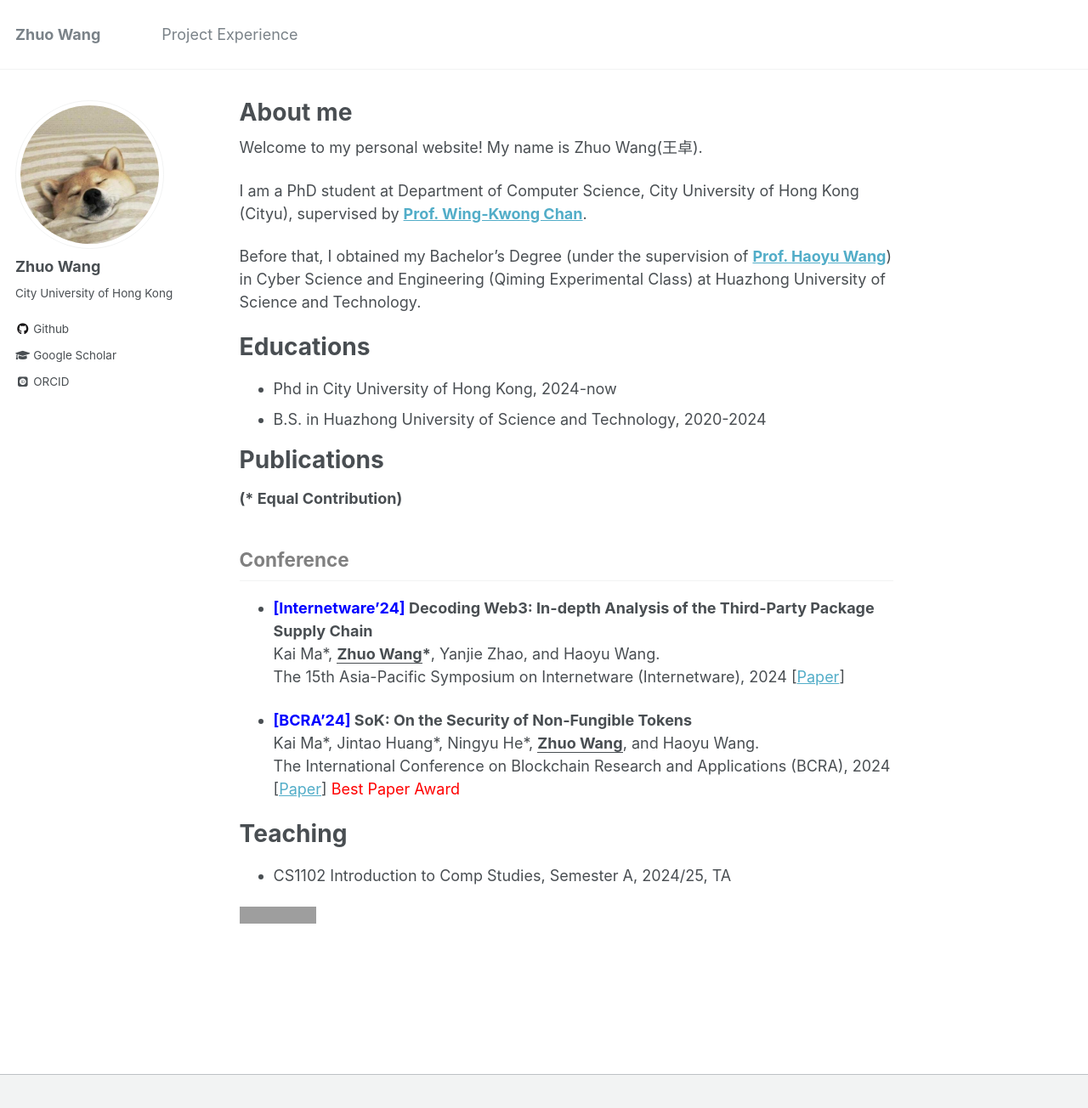
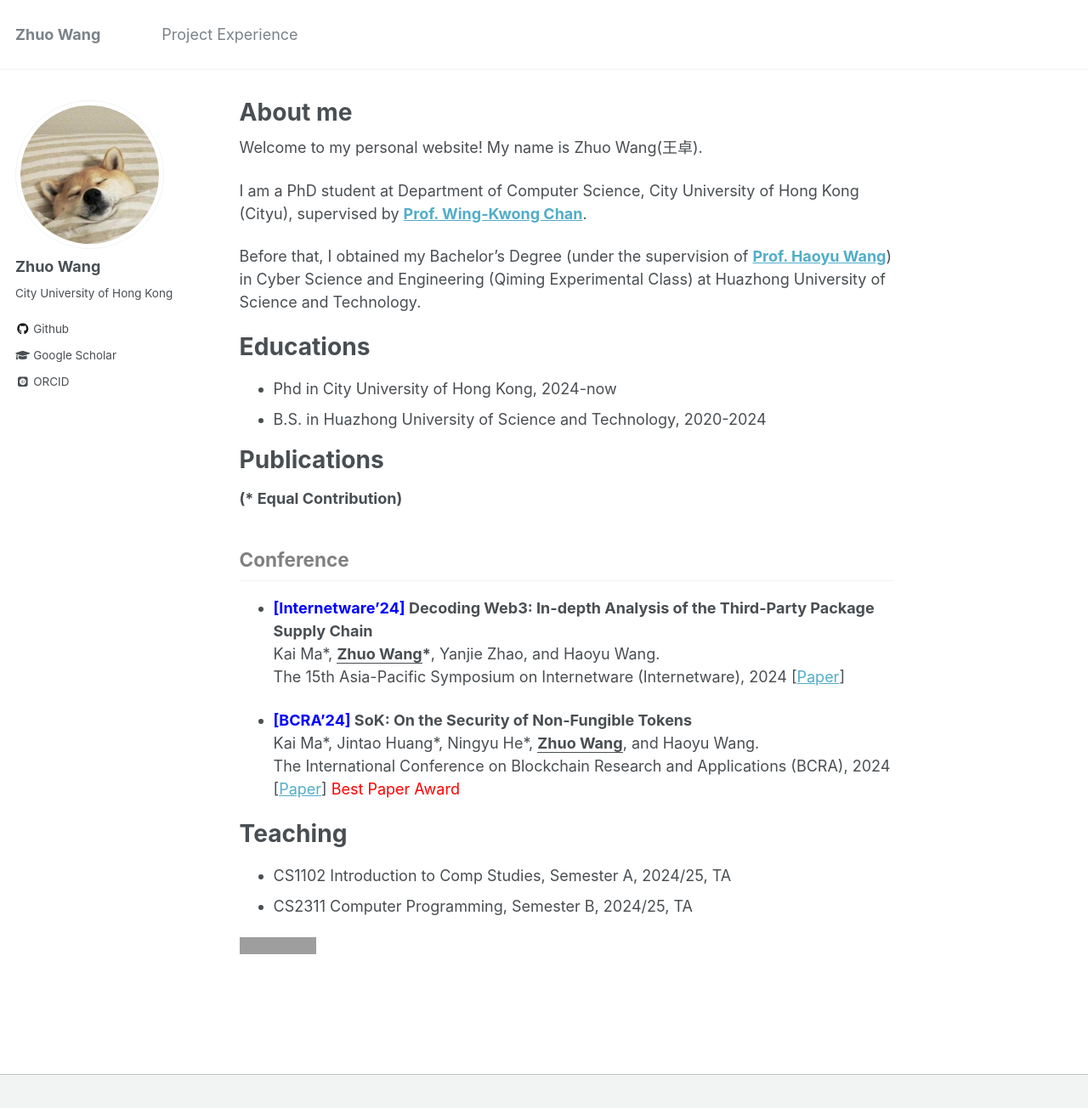
Before and after one commit to zhuozhuoH/zhuozhuoH.github.io, a Jekyll site: the page built from _pages/about.md, in a window 1280 px wide and 1337 px high. Shown: the top 1304 px of the window at 85% size. Built offline with Jekyll 4.4.1, drawn with Linux system fonts in a browser that asks for light colours; some web fonts are replaced; grey boxes are pictures that could not be loaded.

Commit message:
Update about.md

```diff
--- a/_pages/about.md
+++ b/_pages/about.md
@@ -55,6 +55,6 @@ Before that, I obtained my Bachelor's Degree (under the supervision of **[Prof.
 
 # Teaching
 * CS1102 Introduction to Comp Studies, Semester A, 2024/25, TA
-
+* CS2311 Computer Programming, Semester B, 2024/25, TA
 
 <a href="https://clustrmaps.com/site/1c1rj" title="Visit tracker"><img src="//www.clustrmaps.com/map_v2.png?d=Oh5PEBTZ3sDsNg9UbjWv5Mol_pypIysUX-Sksi3OEz8&cl=ffffff"></a>
```
